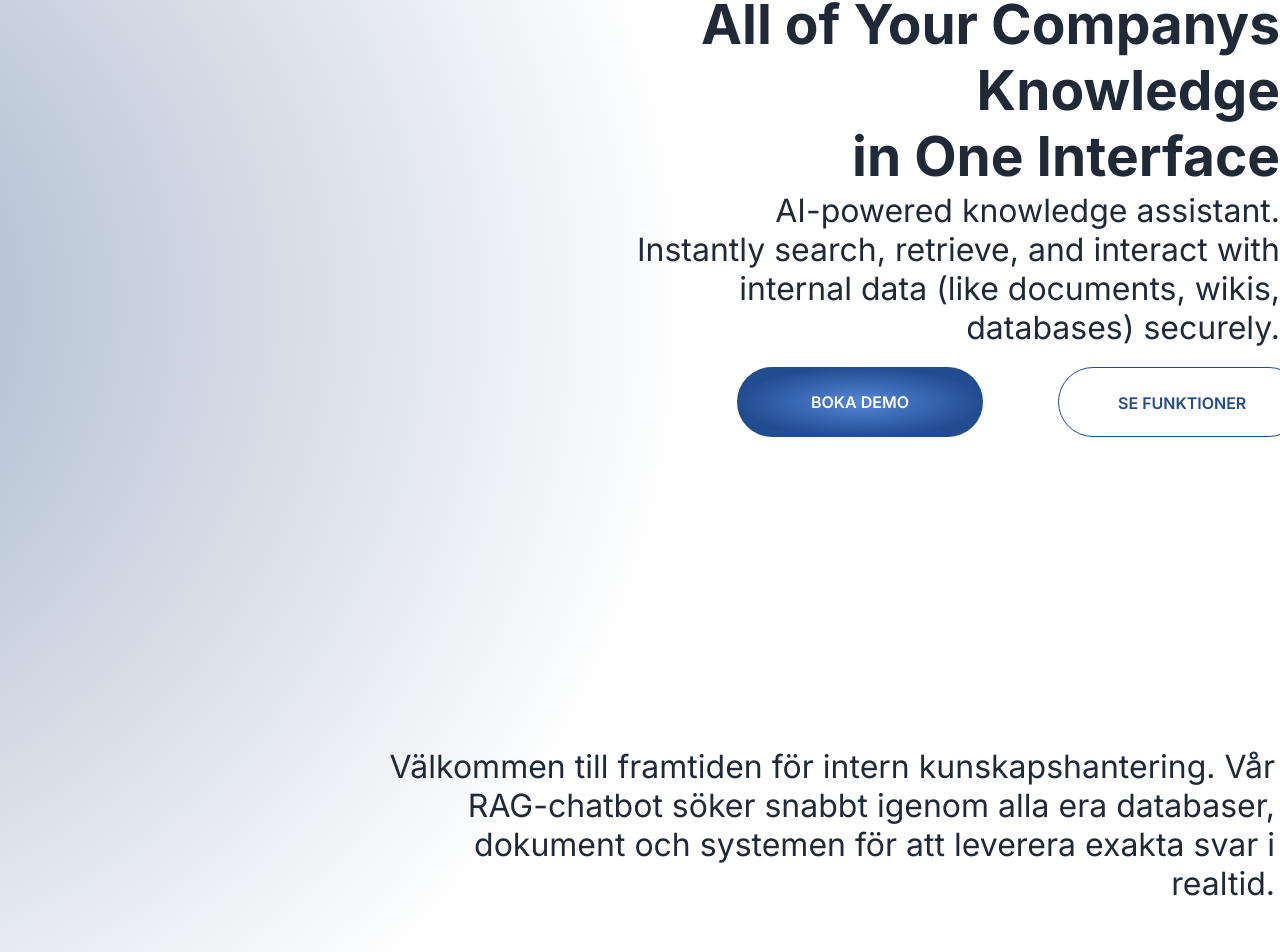
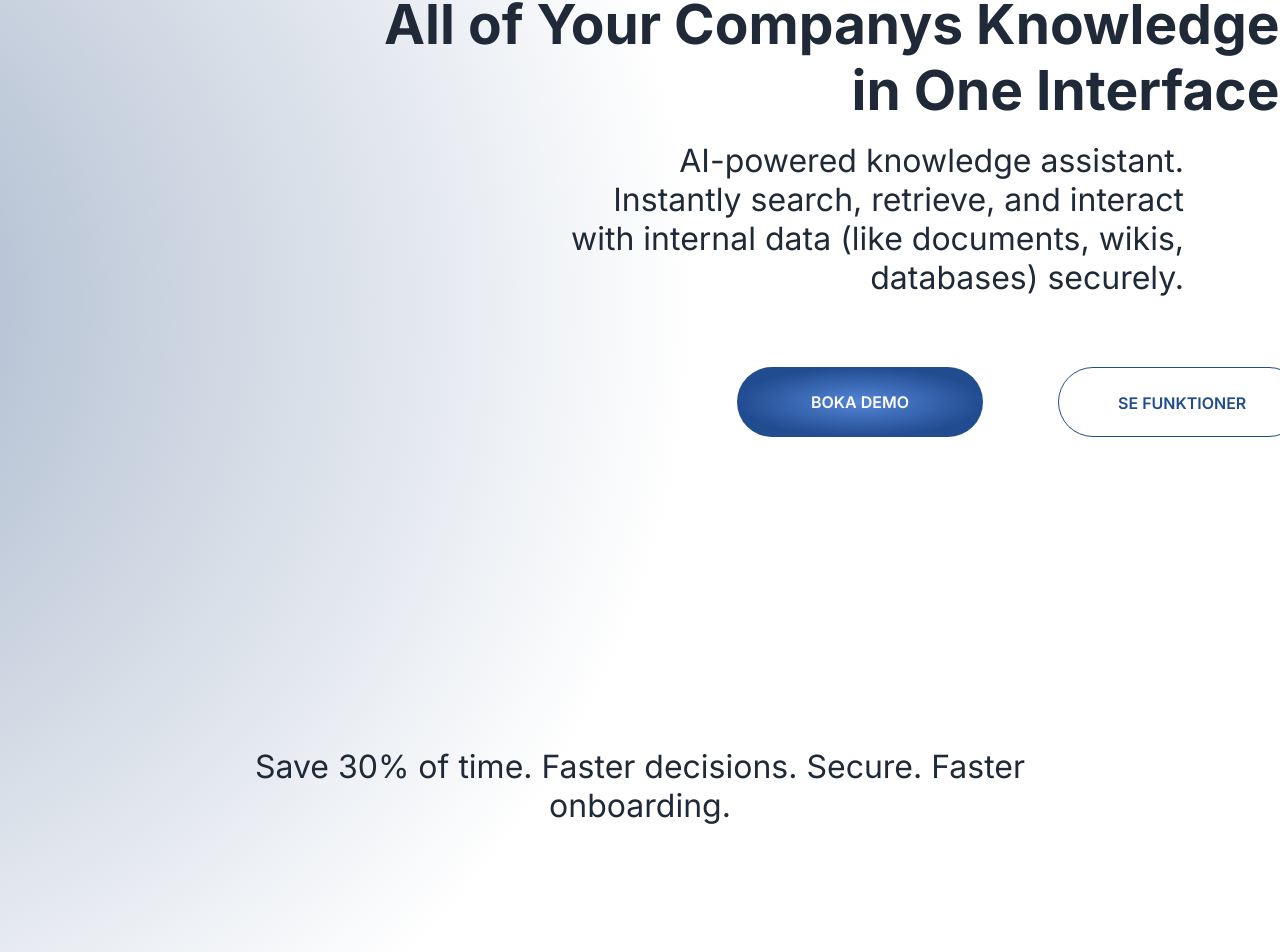
Before and after one commit to benhuralmedom/memora-website, a Next.js app: page / in a window 1280 px wide. Shown: the part 209-1161 px from the top of the page. Built offline with nearby package versions, Linux system fonts and the light colour scheme.

Commit message:
Removed problem and solution section. Added a short benefits text instead.

```diff
--- a/src/app/hem.module.css
+++ b/src/app/hem.module.css
@@ -138,9 +138,10 @@
 .allKunskapDirektContainer {
   position: absolute;
   top: 200px;
-  left: 455px;
+  left: 30%;
   font-size: 55px;
   color: var(--color-gray-100);
+  text-align: right;
 }
 .anslutDinaDokumentContainer,
 .vlkommenTillFramtiden {
@@ -149,14 +150,33 @@
   color: var(--color-gray-100);
 }
 .anslutDinaDokumentContainer {
-  top: 400px;
-  left: 580px;
+  top: 350px;
+  left: 50%;
+  transform: translateX(-15%);
+  text-align: right;
 }
 .vlkommenTillFramtiden {
   top: 956px;
-  left: calc(50% - 267px);
-  display: inline-block;
-  width: 902px;
+  left: 50px;
+  right: 50px;
+  display: flex;
+  justify-content: space-between;
+  text-align: center;
+    margin: 0 180px;
+
+}
+.problemText,
+.solutionText {
+  flex: 1;
+  margin: 0 20px;
+}
+
+.problemText {
+  text-align: left;
+}
+
+.solutionText {
+  text-align: right;
 }
 .hemChild8,
 .hemChild9,
--- a/src/app/hem.tsx
+++ b/src/app/hem.tsx
@@ -23,6 +23,7 @@ const Hem: NextPage = () => {
       <div className={styles.splineLeft}>
         <Spline scene="https://prod.spline.design/l6fJ31p8NzHsHjN2/scene.splinecode" />
       </div>
+
       <div className={styles.hemChild} />
       <div className={styles.hemItem} />
       <div className={styles.ellipseDiv} />
@@ -38,10 +39,7 @@ const Hem: NextPage = () => {
           Instantly search, retrieve, and interact with internal data (like documents, wikis, databases) securely.
         </p>
       </div>
-      <div className={styles.vlkommenTillFramtiden}>
-        Välkommen till framtiden för intern kunskapshantering. Vår RAG-chatbot
-        söker snabbt igenom alla era databaser, dokument och systemen för att
-        leverera exakta svar i realtid.
+      <div className={styles.vlkommenTillFramtiden}> Save 30% of time. Faster decisions. Secure. Faster onboarding.
       </div>
       <div className={styles.rectangleDiv} />
       <div className={styles.hemChild8} />
@@ -58,7 +56,7 @@ const Hem: NextPage = () => {
       <div className={styles.ocrNlpPreprocessingOch}>
         OCR, NLP-preprocessing och vektorindex skapas sömlöst i bakgrunden.
       </div>
-      <div className={styles.sFungerarDet}>Så fungerar det</div>
+      <div className={styles.sFungerarDet}>Key Features</div>
       <Image
         className={styles.dRenderingCuteRobotIcon2}
         width={346.5}
```
